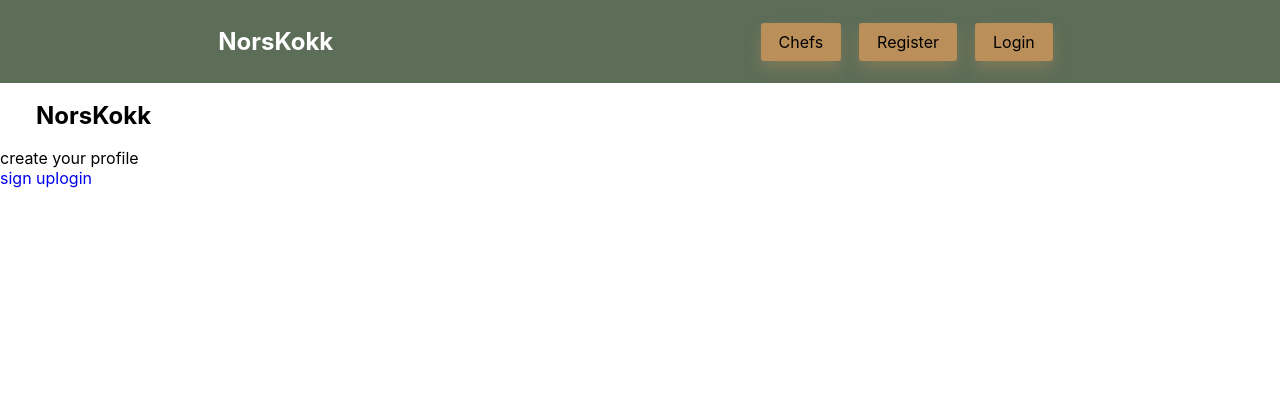
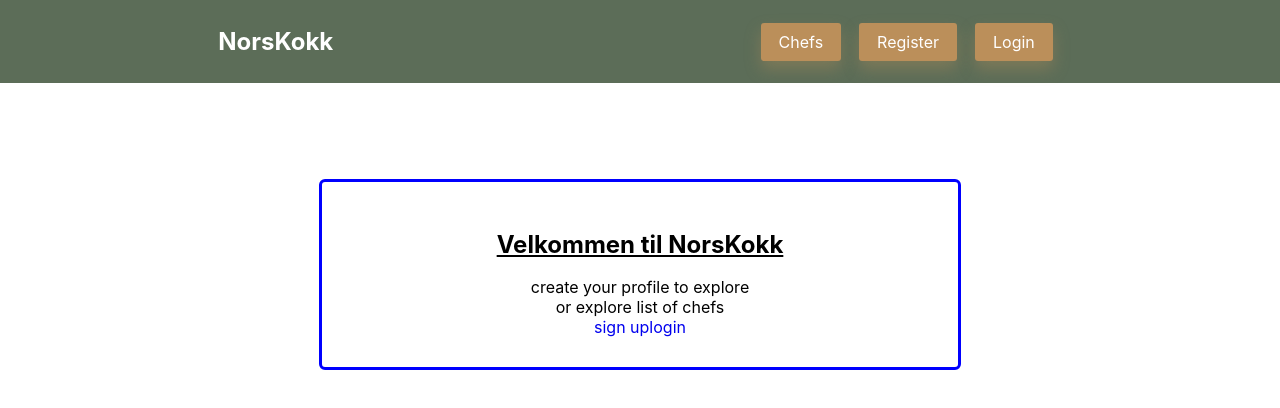
Before and after one commit to utviklerToni/hver_dag_koding, a React (Create React App) app in the folder client/: page / in a window 1280 px wide. Shown: the top 408 px of the page. Built offline with nearby package versions, Linux system fonts and the light colour scheme; no server answers.

Commit message:
landing css

```diff
--- /dev/null
+++ b/client/src/components/layout/Landing.css
@@ -0,0 +1,26 @@
+.greet_outer {
+  width: 72vh;
+  max-width: 100%;
+  margin-top: 6rem;
+  margin-left: auto;
+  margin-right: auto;
+  padding: 30px;
+  justify-content: center;
+}
+
+.greet_outer h1,
+p,
+.buttons {
+  text-align: center;
+}
+
+.landing_greet {
+  text-align: center;
+  text-decoration: underline;
+  border-radius: 3px;
+}
+
+.card {
+  border: 3px solid blue;
+  border-radius: 6px;
+}
--- a/client/src/components/layout/Landing.jsx
+++ b/client/src/components/layout/Landing.jsx
@@ -1,25 +1,28 @@
-import React from 'react';
-import { Link, Redirect } from 'react-router-dom';
-import { connect } from 'react-redux';
-import PropTypes from 'prop-types';
-import '../../App.css';
+import React from "react";
+import { Link, Redirect } from "react-router-dom";
+import { connect } from "react-redux";
+import PropTypes from "prop-types";
+
+import "./Landing.css";
+import "../../App.css";
 
 const Landing = ({ isAuthenticated }) => {
   if (isAuthenticated) {
-		return <Redirect to='/dashboard' />;
+    return <Redirect to="/dashboard" />;
   }
 
   return (
-		<section className='landing'>
-			<div className='dark-overlay'>
-				<div className='landing-inner'>
-					<h1 className='xlarge'>NorsKokk</h1>
-					<p className='lead'>create your profile</p>
-					<div className='buttons'>
-						<Link to='/register' className='border-box pad-marg'>
+    <section className="landing">
+      <div className="dark-overlay">
+        <div className="greet_outer card">
+          <h1 className="landing_greet">Velkommen til NorsKokk</h1>
+          <p className="lead">create your profile to explore</p>
+          <p>or explore list of chefs</p>
+          <div className="buttons">
+            <Link to="/register" className="border-box pad-marg">
               sign up
             </Link>
-						<Link to='/login' className='border-box pad-marg'>
+            <Link to="/login" className="border-box pad-marg">
               login
             </Link>
           </div>
--- a/client/src/components/nav/NavBar.css
+++ b/client/src/components/nav/NavBar.css
@@ -28,11 +28,8 @@ h1 {
 
 .react-btn {
   margin: 15px 9px;
-
-	color: black;
-
+  color: white;
   background-color: #bb8f5a;
-
   padding: 9px 18px;
   border-radius: 3px;
   transition: background-color 250ms cubic-bezier(0.4, 0, 0.2, 1) 0ms,
@@ -45,4 +42,5 @@ h1 {
 
 .react-btn:hover {
   background-color: #9b6f39;
+  color: white;
 }
```
Also changed, not shown: 2 other files (tests, documents, lock files or other folders). Lines whose indentation alone changed are shown as unchanged.
